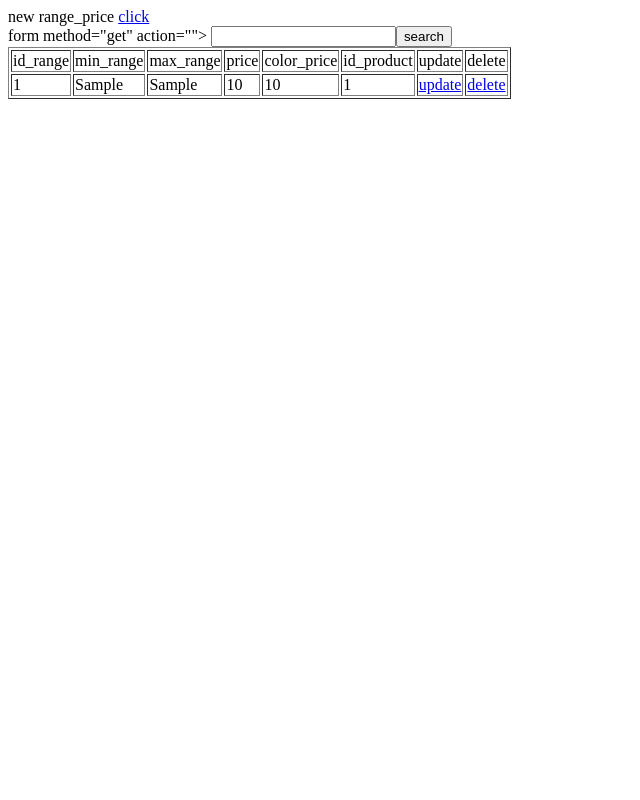
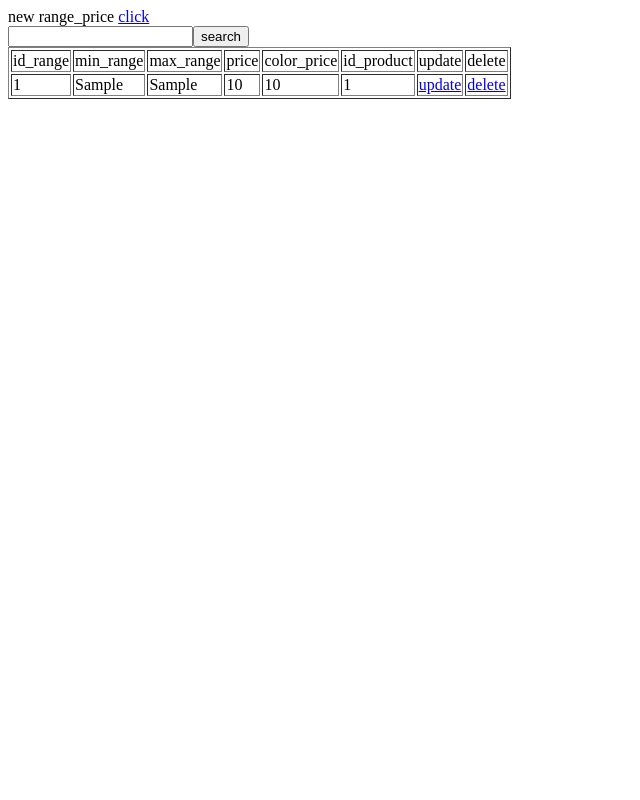
Before and after one commit to bussakornPal/db21_020, a PHP site: template views/range_price/index_range_price.php in a window 1280 px wide. Shown: the whole page, without its empty margins (0-640 px from the left). Run offline with PHP 8.4, Linux system fonts and the light colour scheme; the template is opened without the code that fills it: most values are stand-ins (such as "Sample title", 1, 10 or a date in 2020).

Commit message:
Update index_range_price.php

```diff
--- a/views/range_price/index_range_price.php
+++ b/views/range_price/index_range_price.php
@@ -1,6 +1,6 @@
 <table border=1>
 new range_price <a href=?controller=range_price&action=newrange_price> click</a><br>
-form method="get" action="">
+<form method="get" action="">
         <input type="text" name="key">
         <input type="hidden" name="controller" value="range_price">
         <button type="submit" name="action" value="search">
```
